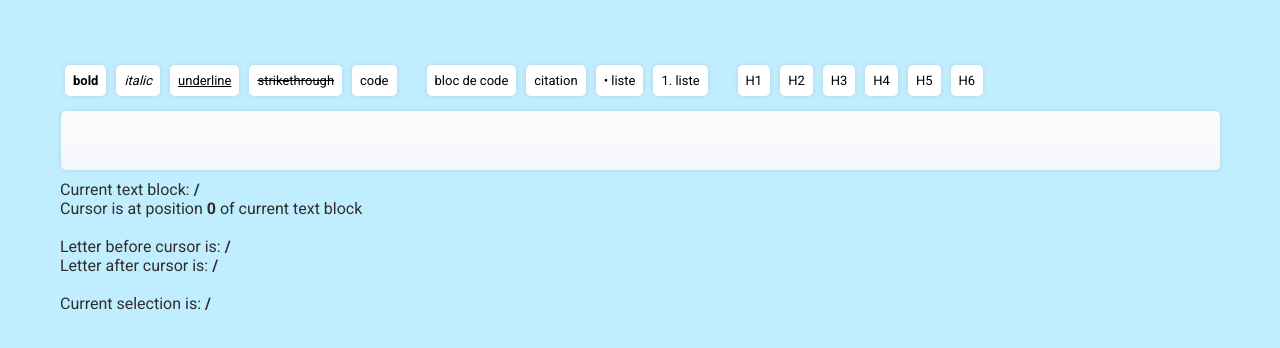
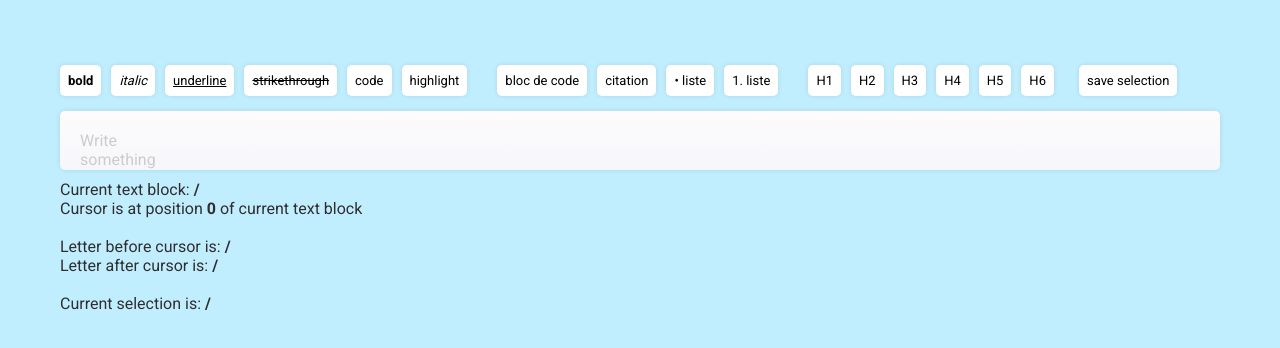
Before and after one commit to ArthurGoupil/draftjs-example, a React (Create React App) app: page / in a window 1280 px wide. Shown: the top 348 px of the page. Built offline with nearby package versions, Linux system fonts and the light colour scheme.

Commit message:
add saved-selection management

```diff
--- a/src/App.css
+++ b/src/App.css
@@ -3,7 +3,7 @@
   height: 100vh;
 }
 
-.public-DraftEditor-content {
+.editor-wrapper {
   max-height: 200px;
   overflow: auto;
   margin: 10px 0;
@@ -12,6 +12,12 @@
   border-radius: 5px;
   box-shadow: 0 0 5px rgba(0, 0, 0, 0.1);
 }
+
+/* .public-DraftEditor-content span::selection,
+.public-DraftEditor-content br::selection {
+  background: deeppink;
+  color: white;
+} */
 
 .editor-container {
   margin: 40px;
@@ -33,8 +39,7 @@
   color: white;
 }
 
-.inline-controls-wrapper,
-.first-block-controls-wrapper {
+.controls-margin-right {
   margin-right: 20px;
 }
 
@@ -51,6 +56,10 @@ select {
 
 button {
   margin: 5px;
+}
+
+.first-item {
+  margin: 5px 5px 5px 0;
 }
 
 select {
@@ -82,3 +91,28 @@ pre {
 .styleButton#underline {
   text-decoration: underline;
 }
+
+.public-DraftEditorPlaceholder-inner {
+  position: absolute;
+  color: #ccc;
+  pointer-events: none;
+}
+
+.saved-selection-container {
+  display: flex;
+  flex-direction: column;
+  margin-right: 20px;
+}
+.saved-selection {
+  background-color: deeppink;
+  color: white;
+  font-weight: bold;
+}
+.saved-selection-highlight {
+  background-color: darkslateblue;
+  color: white;
+  font-weight: bold;
+}
+.saved-selection-label {
+  margin-left: 5px;
+}
--- a/src/components/MyEditor.js
+++ b/src/components/MyEditor.js
@@ -17,12 +17,14 @@ import {
   getCurrentSelection,
 } from '../helpers/editorHelper';
 import BlockStyleToolbar from './blockStyles/BlockStyleToolbar';
+import SavedSelections from './blockStyles/SavedSelections';
 
 function MyEditor() {
   // Create empty editor
   const [editorState, setEditorState] = useState(() =>
     EditorState.createEmpty()
   );
+  const [savedSelections, setSavedSelections] = useState([]);
 
   const contentState = editorState.getCurrentContent();
 
@@ -35,31 +37,39 @@ function MyEditor() {
 
   // Make the editor understand default shortcuts (bold, italic, underline)
   const handleKeyCommand = (command) => {
-    let newState = RichUtils.handleKeyCommand(editorState, command);
-    if (!newState) {
+    let newEditorState = RichUtils.handleKeyCommand(editorState, command);
+    if (!newEditorState) {
       if (command === 'strikethrough')
-        newState = RichUtils.toggleInlineStyle(editorState, 'STRIKETHROUGH');
+        newEditorState = RichUtils.toggleInlineStyle(
+          editorState,
+          'STRIKETHROUGH'
+        );
       else if (command === 'code')
-        newState = RichUtils.toggleInlineStyle(editorState, 'CODE');
+        newEditorState = RichUtils.toggleInlineStyle(editorState, 'CODE');
+      else if (command === 'highlight')
+        newEditorState = RichUtils.toggleInlineStyle(editorState, 'HIGHLIGHT');
       else if (command === 'code-block')
-        newState = RichUtils.toggleBlockType(editorState, 'code-block');
+        newEditorState = RichUtils.toggleBlockType(editorState, 'code-block');
       else if (command === 'blockquote')
-        newState = RichUtils.toggleBlockType(editorState, 'blockquote');
+        newEditorState = RichUtils.toggleBlockType(editorState, 'blockquote');
       else if (command === 'unordered-list')
-        newState = RichUtils.toggleBlockType(
+        newEditorState = RichUtils.toggleBlockType(
           editorState,
           'unordered-list-item'
         );
       else if (command === 'ordered-list')
-        newState = RichUtils.toggleBlockType(editorState, 'ordered-list-item');
+        newEditorState = RichUtils.toggleBlockType(
+          editorState,
+          'ordered-list-item'
+        );
       else if (command === 'header-one')
-        newState = RichUtils.toggleBlockType(editorState, 'header-one');
+        newEditorState = RichUtils.toggleBlockType(editorState, 'header-one');
       else if (command === 'header-two')
-        newState = RichUtils.toggleBlockType(editorState, 'header-two');
+        newEditorState = RichUtils.toggleBlockType(editorState, 'header-two');
     }
 
-    if (newState) {
-      handleEditorChange(newState);
+    if (newEditorState) {
+      handleEditorChange(newEditorState);
       return 'handled';
     }
     return 'not-handled';
@@ -67,7 +77,6 @@ function MyEditor() {
 
   // Make the editor understand our own shortcuts
   const keyBindingFn = (event) => {
-    console.log(event.key);
     if (
       KeyBindingUtil.hasCommandModifier(event) &&
       event.shiftKey &&
@@ -104,15 +113,21 @@ function MyEditor() {
       event.key === 'O'
     )
       return 'ordered-list';
+    else if (
+      KeyBindingUtil.hasCommandModifier(event) &&
+      event.shiftKey &&
+      event.key === 'H'
+    )
+      return 'highlight';
 
     return getDefaultKeyBinding(event);
   };
 
   const handleNestedLists = (event) => {
-    const newState = RichUtils.onTab(event, editorState, 4);
+    const newEditorState = RichUtils.onTab(event, editorState, 4);
 
-    if (newState) {
-      handleEditorChange(newState);
+    if (newEditorState) {
+      handleEditorChange(newEditorState);
       return 'handled';
     }
     return 'not-handled';
@@ -136,11 +151,20 @@ function MyEditor() {
     return 'not-handled';
   };
 
+  const styleMap = {
+    HIGHLIGHT: {
+      backgroundColor: 'darkslateblue',
+      color: 'white',
+    },
+  };
+
   return (
     <div className='editor-container'>
       <BlockStyleToolbar
         editorState={editorState}
         handleEditorChange={handleEditorChange}
+        savedSelections={savedSelections}
+        setSavedSelections={setSavedSelections}
       />
       <div className='editor-wrapper'>
         <Editor
@@ -151,10 +175,17 @@ function MyEditor() {
           handleKeyCommand={handleKeyCommand}
           keyBindingFn={keyBindingFn}
           handleReturn={handleReturn}
+          customStyleMap={styleMap}
           placeholder='Write something here...'
         />
       </div>
-
+      <span>
+        <SavedSelections
+          editorState={editorState}
+          handleEditorChange={handleEditorChange}
+          savedSelections={savedSelections}
+        />
+      </span>
       <div>
         Current text block: <b>{getCurrentBlockText(editorState)}</b>
       </div>
--- a/src/components/blockStyles/BlockStyleButton.js
+++ b/src/components/blockStyles/BlockStyleButton.js
@@ -5,7 +5,9 @@ const BlockStyleButton = ({ active, label, onToggle, block, tooltip }) => {
     <button
       title={tooltip}
       data-block={block}
-      className={`${active && ' RichEditor-activeButton'}`}
+      className={`${active && ' RichEditor-activeButton'} ${
+        label === 'bold' && 'first-item'
+      }`}
       onMouseDown={onToggle}
     >
       {label}
--- a/src/components/blockStyles/BlockStyleToolbar.js
+++ b/src/components/blockStyles/BlockStyleToolbar.js
@@ -4,6 +4,7 @@ import { RichUtils } from 'draft-js';
 
 import InlineStyleButton from './InlineStyleButton';
 import BlockStyleButton from './BlockStyleButton';
+import SaveSelectionButton from './SaveSelectionButton';
 
 const INLINE_TYPES = [
   { label: 'bold', style: 'BOLD', tooltip: 'cmd + B' },
@@ -15,6 +16,7 @@ const INLINE_TYPES = [
     tooltip: 'cmd + shift + X',
   },
   { label: 'code', style: 'CODE', tooltip: 'cmd + shift + C' },
+  { label: 'highlight', style: 'HIGHLIGHT', tooltip: 'cmd + shift + H' },
 ];
 
 const BLOCK_TYPES = [
@@ -37,7 +39,12 @@ const HEADER_TYPES = [
   { label: 'H6', block: 'header-six' },
 ];
 
-const BlockStyleToolbar = ({ editorState, handleEditorChange }) => {
+const BlockStyleToolbar = ({
+  editorState,
+  handleEditorChange,
+  savedSelections,
+  setSavedSelections,
+}) => {
   const selection = editorState.getSelection();
   const blockType = editorState
     .getCurrentContent()
@@ -65,7 +72,7 @@ const BlockStyleToolbar = ({ editorState, handleEditorChange }) => {
   return (
     <div>
       <span className='richEditor-controls'>
-        <span className='inline-controls-wrapper'>
+        <span className='controls-margin-right'>
           {INLINE_TYPES.map((type) => {
             return (
               <InlineStyleButton
@@ -79,7 +86,7 @@ const BlockStyleToolbar = ({ editorState, handleEditorChange }) => {
             );
           })}
         </span>
-        <span className='first-block-controls-wrapper'>
+        <span className='controls-margin-right'>
           {BLOCK_TYPES.map((type) => {
             return (
               <BlockStyleButton
@@ -93,6 +100,7 @@ const BlockStyleToolbar = ({ editorState, handleEditorChange }) => {
             );
           })}
         </span>
+        <span className='controls-margin-right'>
           {HEADER_TYPES.map((type) => {
             return (
               <BlockStyleButton
@@ -105,6 +113,14 @@ const BlockStyleToolbar = ({ editorState, handleEditorChange }) => {
             );
           })}
         </span>
+        <span>
+          <SaveSelectionButton
+            editorState={editorState}
+            savedSelections={savedSelections}
+            setSavedSelections={setSavedSelections}
+          />
+        </span>
+      </span>
     </div>
   );
 };
--- a/src/components/blockStyles/InlineStyleButton.js
+++ b/src/components/blockStyles/InlineStyleButton.js
@@ -20,7 +20,9 @@ const InlineStyleButton = ({ active, label, onToggle, style, tooltip }) => {
     <button
       title={tooltip}
       data-style={style}
-      className={`${active && ' RichEditor-activeButton'}`}
+      className={`${active && ' RichEditor-activeButton'} ${
+        label === 'bold' && 'first-item'
+      }`}
       onMouseDown={onToggle}
     >
       {getStyledLabel(label)}
--- /dev/null
+++ b/src/components/blockStyles/SaveSelectionButton.js
@@ -0,0 +1,29 @@
+import React from 'react';
+
+const SaveSelectionButton = ({
+  editorState,
+  savedSelections,
+  setSavedSelections,
+}) => {
+  const saveSelection = (editorState) => {
+    const selection = editorState.getSelection();
+    const id = 'selection-' + Date.now();
+
+    const selectionName = prompt('Write a name for your selection:');
+
+    const savedSelectionsArr = [...savedSelections];
+    savedSelectionsArr.push({ id, name: selectionName, selection });
+    setSavedSelections(savedSelectionsArr);
+  };
+
+  return (
+    <button
+      className='first-item'
+      onMouseDown={() => saveSelection(editorState)}
+    >
+      save selection
+    </button>
+  );
+};
+
+export default SaveSelectionButton;
--- /dev/null
+++ b/src/components/blockStyles/SavedSelections.js
@@ -0,0 +1,107 @@
+import React from 'react';
+import { EditorState, Modifier, RichUtils, SelectionState } from 'draft-js';
+
+const SavedSelections = ({
+  editorState,
+  handleEditorChange,
+  savedSelections,
+}) => {
+  const moveCursorToEndOfSelection = (editorState, selectionId) => {
+    const selectionObj = savedSelections.find(
+      (selection) => selection.id === selectionId
+    );
+    // get key of last block of selection
+    const endBlockKey = selectionObj.selection.getEndKey();
+    // get end of that bloc
+    const endBlockOffset = selectionObj.selection.getEndOffset();
+
+    // create selection, which is empty, at the end of the last block of the selection
+    const newSelection = new SelectionState({
+      anchorKey: endBlockKey,
+      anchorOffset: endBlockOffset,
+      focusKey: endBlockKey,
+      focusOffset: endBlockOffset,
+    });
+
+    // integrate selection to editorState
+    const newEditorState = EditorState.forceSelection(
+      editorState,
+      newSelection
+    );
+
+    // save
+    handleEditorChange(newEditorState);
+  };
+
+  const retrieveSelection = (editorState, selectionId) => {
+    const selectionObj = savedSelections.find(
+      (selection) => selection.id === selectionId
+    );
+
+    let newEditorState = EditorState.forceSelection(
+      editorState,
+      selectionObj.selection
+    );
+
+    handleEditorChange(newEditorState);
+  };
+
+  const toggleSavedSelectionHighlight = (editorState, selectionId) => {
+    const selectionObj = savedSelections.find(
+      (selection) => selection.id === selectionId
+    );
+
+    // integrate saved selection to current editorState
+    let newEditorState = EditorState.forceSelection(
+      editorState,
+      selectionObj.selection
+    );
+    // apply highlight
+    newEditorState = RichUtils.toggleInlineStyle(newEditorState, 'HIGHLIGHT');
+
+    // remove selection
+    moveCursorToEndOfSelection(newEditorState, selectionId);
+  };
+
+  return (
+    <>
+      <span style={{ display: 'flex' }}>
+        {savedSelections.map((selection, index) => {
+          return (
+            <span key={selection.id} className='saved-selection-container'>
+              <b className={`${index !== 0 && 'saved-selection-label'}`}>
+                {selection.name}
+              </b>
+              <span>
+                <button
+                  className={`saved-selection ${index === 0 && 'first-item'}`}
+                  onMouseEnter={() => {
+                    retrieveSelection(editorState, selection.id);
+                  }}
+                  onMouseLeave={() =>
+                    moveCursorToEndOfSelection(editorState, selection.id)
+                  }
+                >
+                  selection
+                </button>
+                <button
+                  className={`saved-selection-highlight`}
+                  onMouseEnter={() => {
+                    toggleSavedSelectionHighlight(editorState, selection.id);
+                  }}
+                  onMouseLeave={() => {
+                    toggleSavedSelectionHighlight(editorState, selection.id);
+                  }}
+                >
+                  highlight
+                </button>
+              </span>
+            </span>
+          );
+        })}
+      </span>
+    </>
+  );
+};
+
+export default SavedSelections;
```
Lines whose indentation alone changed are shown as unchanged.
